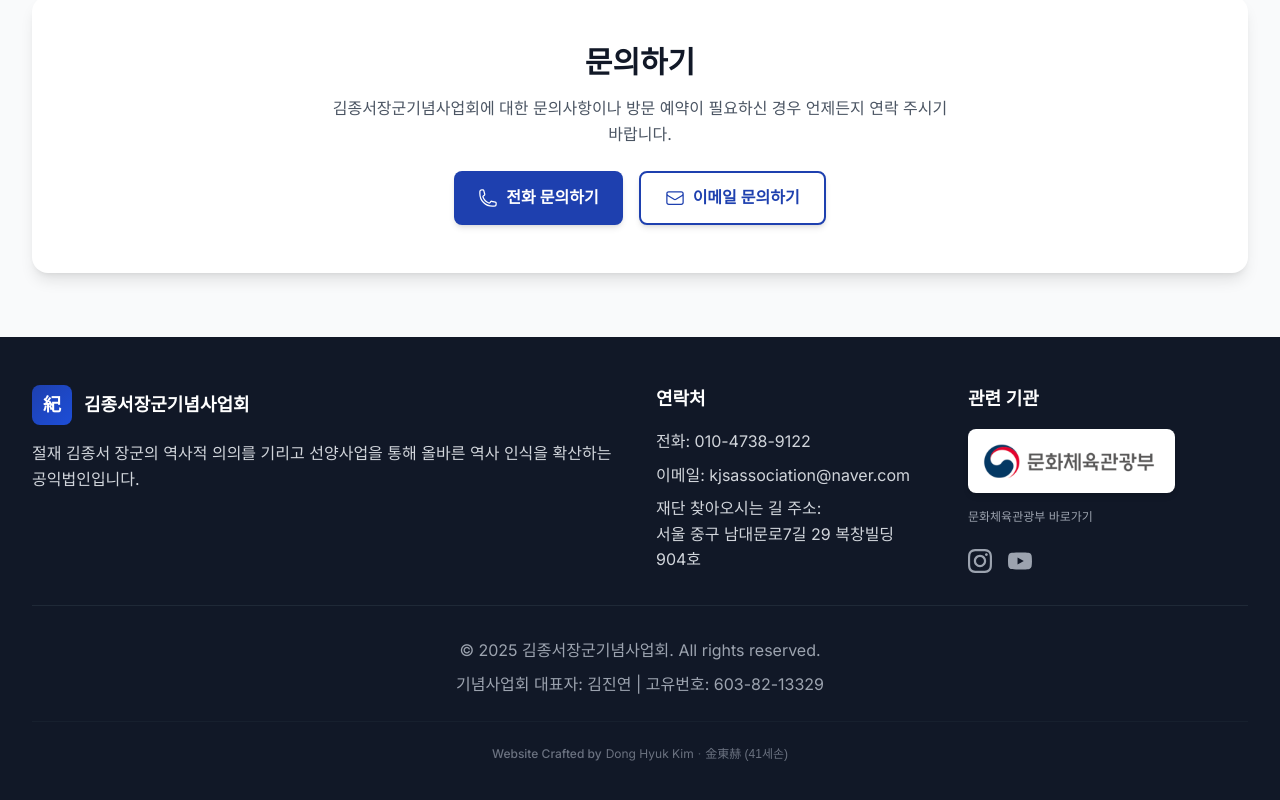
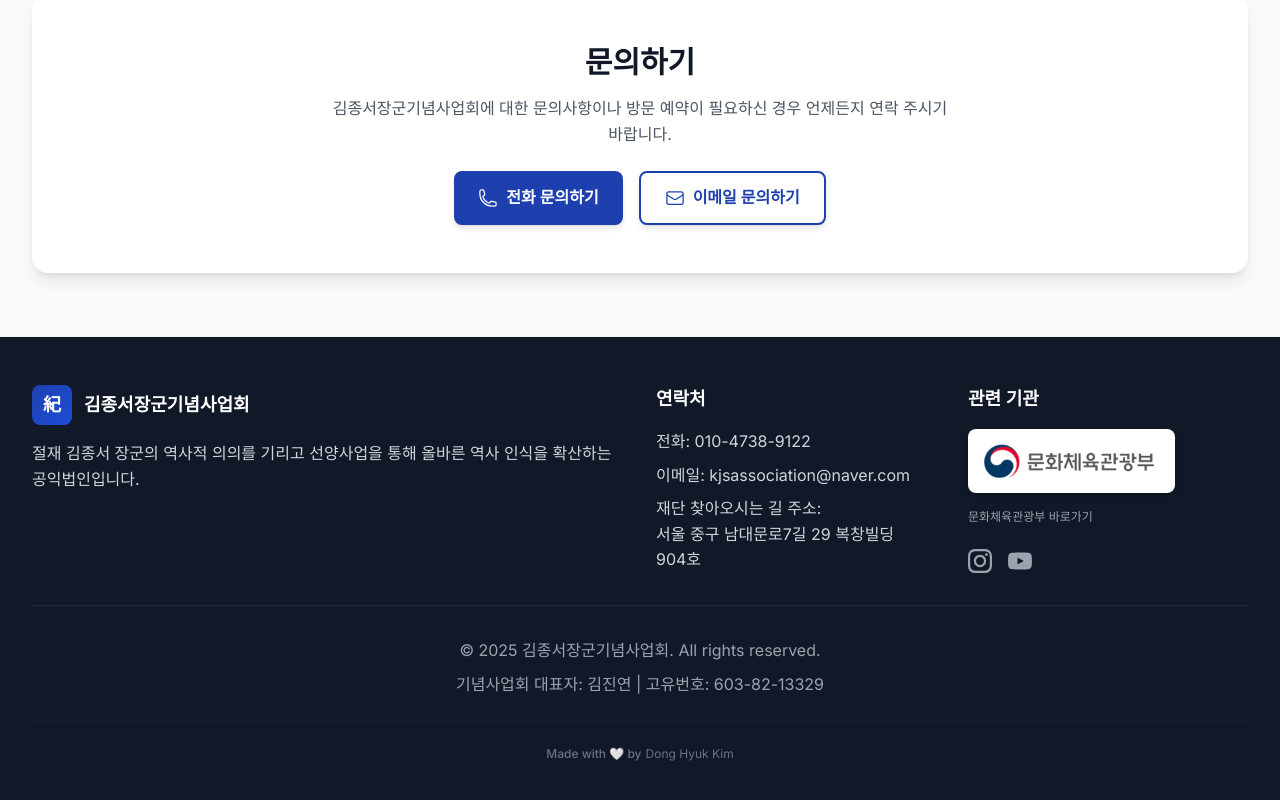
Before and after one commit to kimd345/kimjongseo-frontend, a Next.js app: page /contact in a window 1280 px wide. Shown: the part 1707-2507 px from the top of the page. Built offline with nearby package versions, Linux system fonts and the light colour scheme.

Commit message:
update footer credit

```diff
--- a/src/components/layout/public-footer.tsx
+++ b/src/components/layout/public-footer.tsx
@@ -108,13 +108,14 @@ export default function PublicFooter() {
 					{/* Developer Credit - Modern & Traditional */}
 					<div className='mt-6 pt-6 border-t border-gray-800/50'>
 						<div className='flex flex-col sm:flex-row items-center justify-center gap-1 text-xs text-gray-500'>
-							<span className='font-medium'>Website Crafted by</span>
+							{/* <span className='font-medium'>Made in 🇰🇷 by</span> */}
+							<span className='font-medium'>Made with 🤍 by</span>
 							<div className='flex items-center gap-1'>
 								<span className='text-gray-500'>Dong Hyuk Kim</span>
-								<span className='text-gray-600'>·</span>
-								{/* <span className='text-gray-400'>김동혁</span>
-								<span className='text-gray-600'>·</span> */}
-								<span className='font-korean text-gray-500'>金東赫 (41세손)</span>
+								{/* <span className='text-gray-600'>·</span> */}
+								{/* <span className='text-gray-400'>김동혁</span> */}
+								{/* <span className='text-gray-600'>·</span> */}
+								{/* <span className='font-korean text-gray-500'>金東赫</span> */}
 							</div>
 						</div>
 					</div>
```
